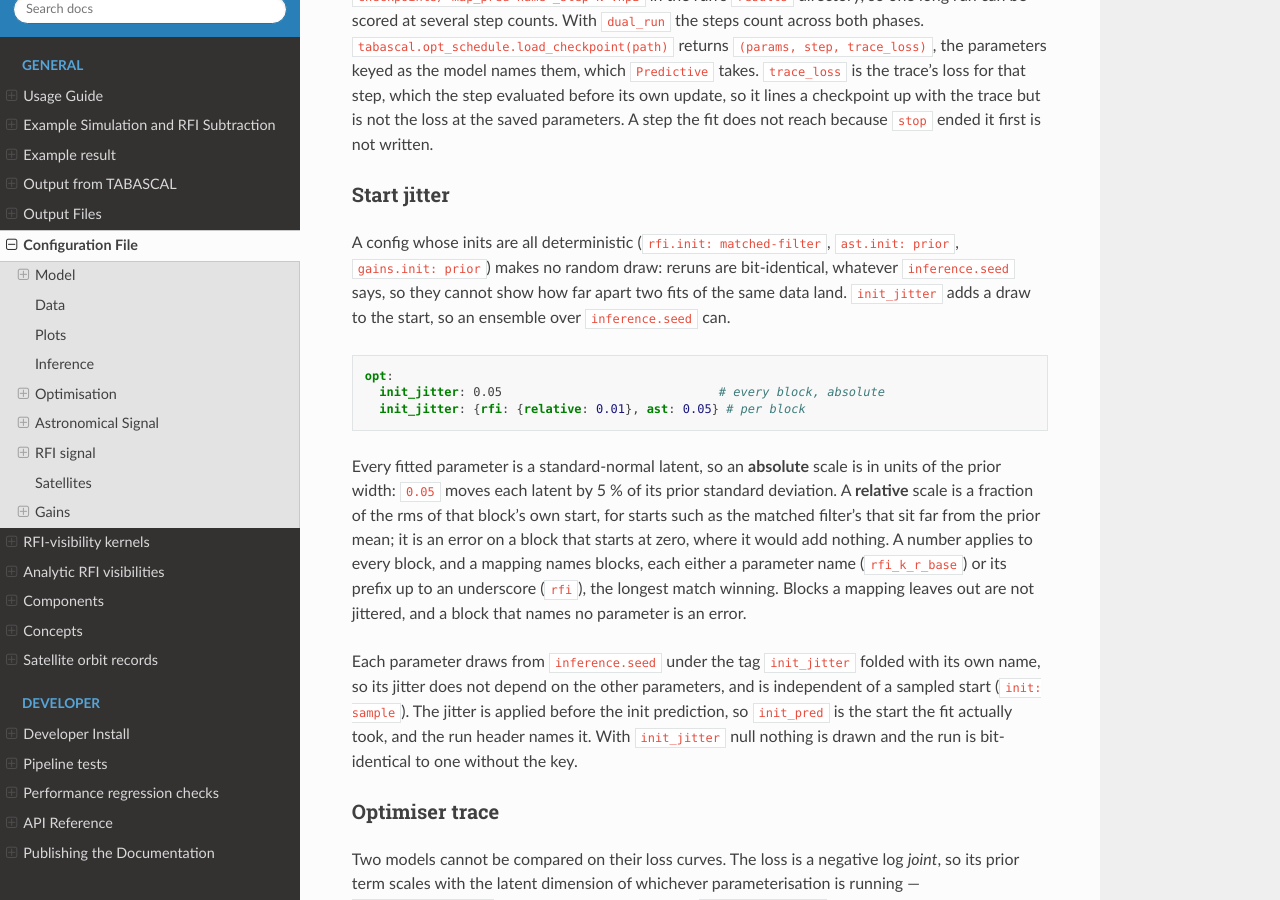
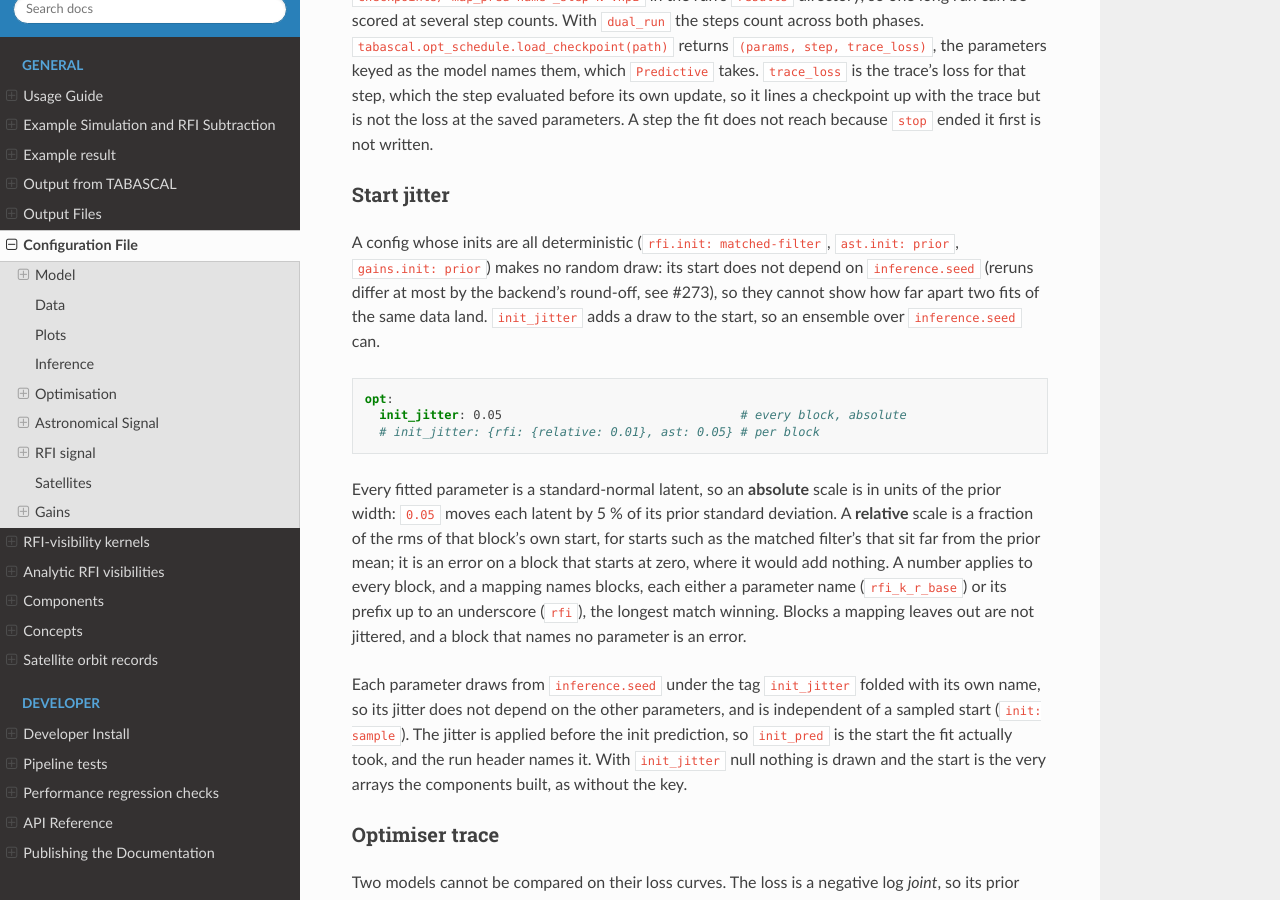
Before and after one commit to epfl-radio-astro/tabascal, a Sphinx documentation site: the page built from docs/config.md, in a window 1280 px wide and 900 px high, scrolled down 11750 px. Built offline with Sphinx 7.4.7 and the Read the Docs theme 3.1.0, drawn with Linux system fonts in a browser that asks for light colours.

Commit message:
Say the deterministic start is seed-independent rather than bitwise, and make the end-to-end check exceed round-off

````diff
--- a/docs/config.md
+++ b/docs/config.md
@@ -259,17 +259,17 @@ A `step` schedule at `dual_run`'s boundary is not bit-identical to `dual_run`: i
 
 ### Start jitter
 
-A config whose inits are all deterministic (`rfi.init: matched-filter`, `ast.init: prior`, `gains.init: prior`) makes no random draw: reruns are bit-identical, whatever `inference.seed` says, so they cannot show how far apart two fits of the same data land. `init_jitter` adds a draw to the start, so an ensemble over `inference.seed` can.
+A config whose inits are all deterministic (`rfi.init: matched-filter`, `ast.init: prior`, `gains.init: prior`) makes no random draw: its start does not depend on `inference.seed` (reruns differ at most by the backend's round-off, see #273), so they cannot show how far apart two fits of the same data land. `init_jitter` adds a draw to the start, so an ensemble over `inference.seed` can.
 
 ```yaml
 opt:
-  init_jitter: 0.05                              # every block, absolute
-  init_jitter: {rfi: {relative: 0.01}, ast: 0.05} # per block
+  init_jitter: 0.05                                 # every block, absolute
+  # init_jitter: {rfi: {relative: 0.01}, ast: 0.05} # per block
 ```
 
 Every fitted parameter is a standard-normal latent, so an **absolute** scale is in units of the prior width: `0.05` moves each latent by 5 % of its prior standard deviation. A **relative** scale is a fraction of the rms of that block's own start, for starts such as the matched filter's that sit far from the prior mean; it is an error on a block that starts at zero, where it would add nothing. A number applies to every block, and a mapping names blocks, each either a parameter name (`rfi_k_r_base`) or its prefix up to an underscore (`rfi`), the longest match winning. Blocks a mapping leaves out are not jittered, and a block that names no parameter is an error.
 
-Each parameter draws from `inference.seed` under the tag `init_jitter` folded with its own name, so its jitter does not depend on the other parameters, and is independent of a sampled start (`init: sample`). The jitter is applied before the init prediction, so `init_pred` is the start the fit actually took, and the run header names it. With `init_jitter` null nothing is drawn and the run is bit-identical to one without the key.
+Each parameter draws from `inference.seed` under the tag `init_jitter` folded with its own name, so its jitter does not depend on the other parameters, and is independent of a sampled start (`init: sample`). The jitter is applied before the init prediction, so `init_pred` is the start the fit actually took, and the run header names it. With `init_jitter` null nothing is drawn and the start is the very arrays the components built, as without the key.
 
 ### Optimiser trace
 
````
Also changed, not shown: 3 other files.
